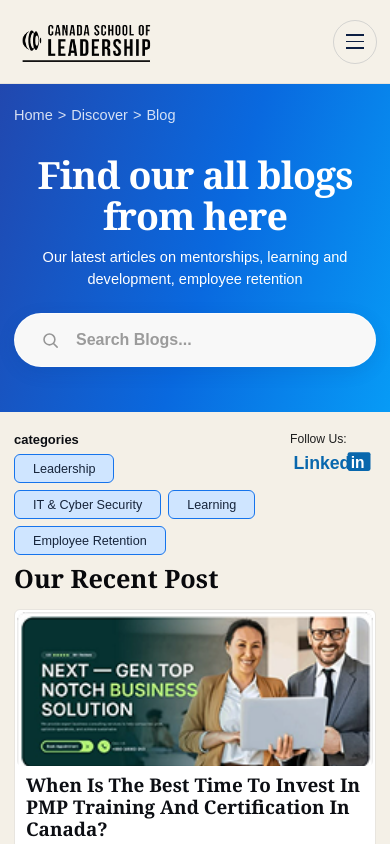
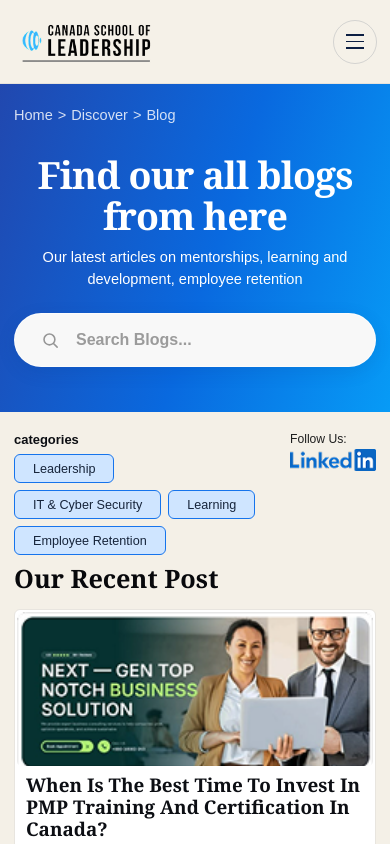
Before and after one commit to utkarsh1172/CSL, a Next.js app: page /blog in a window 390 px wide. Shown: the top 844 px of the page. Built offline with nearby package versions, Linux system fonts and the light colour scheme.

Commit message:
add blog page

```diff
--- a/src/app/globals.css
+++ b/src/app/globals.css
@@ -60,7 +60,6 @@ a {
   display: block;
   width: 237px;
   height: auto;
-  filter: grayscale(1) brightness(0);
 }
 
 .desktop-navigation {
@@ -1193,26 +1192,15 @@ a {
   font-size: 0.76rem;
 }
 
-.blog-linkedin svg {
-  width: 101px;
-  height: 25px;
-  fill: #0867ad;
-}
-
-.blog-linkedin text {
-  font-family: Arial, Helvetica, sans-serif;
-  font-size: 17px;
-  font-weight: 700;
-}
-
-.blog-linkedin .blog-linkedin__in {
-  fill: var(--white);
-  font-size: 15px;
-}
-
-.blog-linkedin:hover svg,
-.blog-linkedin:focus-visible svg {
-  fill: #004c86;
+.blog-linkedin img {
+  display: block;
+  width: 104px;
+  height: auto;
+}
+
+.blog-linkedin:hover img,
+.blog-linkedin:focus-visible img {
+  opacity: 0.85;
 }
 
 .blog-linkedin:focus-visible {
@@ -1508,7 +1496,7 @@ a {
     flex-basis: 86px;
   }
 
-  .blog-linkedin svg {
+  .blog-linkedin img {
     width: 86px;
   }
 
--- a/src/components/ui/BrandLogo.tsx
+++ b/src/components/ui/BrandLogo.tsx
@@ -9,7 +9,7 @@ export function BrandLogo({ priority = false }: BrandLogoProps) {
   return (
     <Link className="brand-logo" href="/" aria-label="Canada School of Leadership home">
       <Image
-        src="/images/brand/canada-school-of-leadership-black.png"
+        src="/images/brand/canada-school-of-leadership-logo.png"
         alt="Canada School of Leadership"
         width={231}
         height={80}
--- a/src/features/blog/components/BlogDirectory.tsx
+++ b/src/features/blog/components/BlogDirectory.tsx
@@ -1,5 +1,6 @@
 "use client";
 
+import Image from "next/image";
 import { useMemo, useState } from "react";
 
 import type { BlogPostSummary } from "@/types/blog";
@@ -17,16 +18,6 @@ function SearchIcon() {
     <svg aria-hidden="true" viewBox="0 0 24 24">
       <circle cx="10.8" cy="10.8" r="6.2" />
       <path d="m15.4 15.4 4.2 4.2" />
-    </svg>
-  );
-}
-
-function LinkedInIcon() {
-  return (
-    <svg aria-hidden="true" viewBox="0 0 76 24">
-      <text x="0" y="19">Linked</text>
-      <rect x="52" y="3" width="22" height="18" rx="2" />
-      <text className="blog-linkedin__in" x="55" y="18">in</text>
     </svg>
   );
 }
@@ -115,7 +106,13 @@ export function BlogDirectory({ categories, posts }: BlogDirectoryProps) {
               target="_blank"
             >
               <span>Follow Us:</span>
-              <LinkedInIcon />
+              <Image
+                alt=""
+                aria-hidden="true"
+                height={26}
+                src="/images/brand/linkedin-2021.png"
+                width={104}
+              />
             </a>
           </div>
 
```
Also changed, not shown: public/images/brand/linkedin-2021.png (added).
